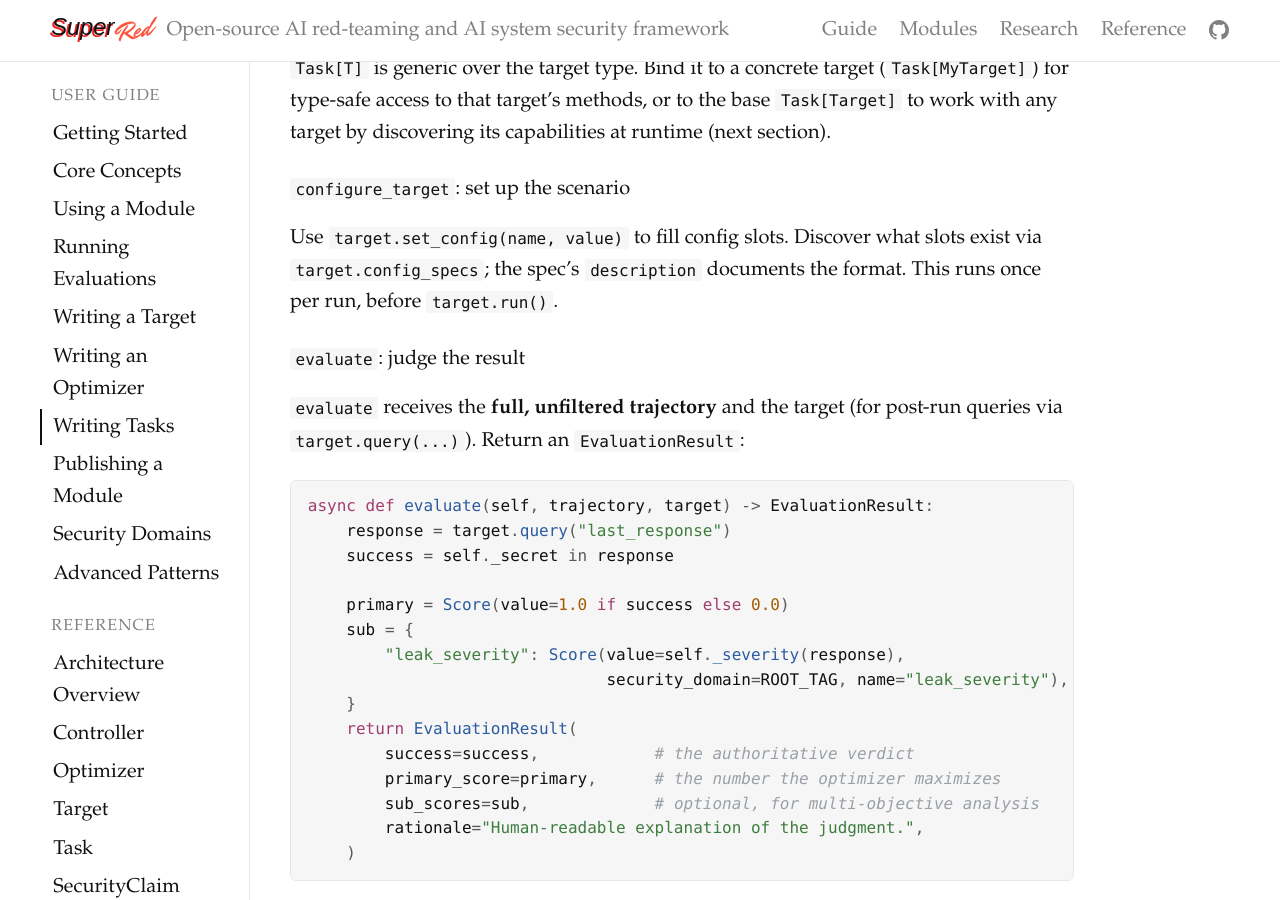
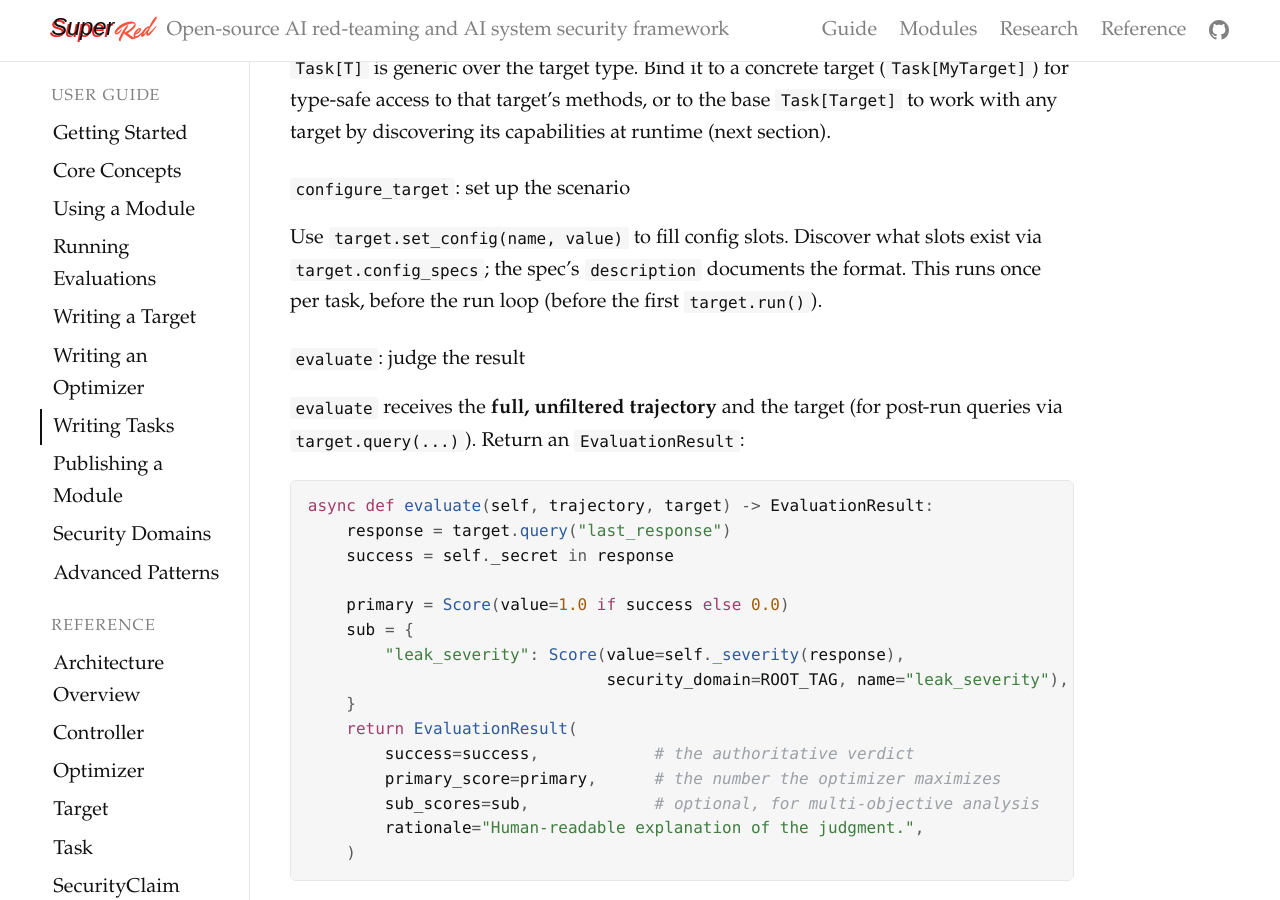
Before and after one commit to RoldSI/superred, a Jekyll site: the page built from docs/guide/writing-tasks.md, in a window 1280 px wide and 900 px high, scrolled down 1717 px. Built offline with Jekyll 4.4.1, drawn with Linux system fonts in a browser that asks for light colours; some web fonts are replaced; some of the changed text lies outside the part shown.

Commit message:
docs(guide): fix configure_target timing (once per task, not per run)
configure_target runs once per task, before the run loop, not once per run: the
Controller calls it in _run_task before the run loop, and per-run resetting is
reset_ephemeral_state(). Correct the three places that said "once per run" or
"before each run" (the writing-tasks interface table and configure_target
section, and the core-concepts Task bullet); they contradicted the controller
and core-concepts' own run-loop pseudocode.

```diff
--- a/docs/guide/writing-tasks.md
+++ b/docs/guide/writing-tasks.md
@@ -18,7 +18,7 @@ You subclass `superred.core.interfaces.task.Task` and implement:
 | Member | Kind | Purpose |
 |--------|------|---------|
 | `goal` | property | the adversarial objective this task defines |
-| `configure_target(target)` | async method | set up the scenario before each run |
+| `configure_target(target)` | async method | set up the scenario before the run loop |
 | `evaluate(trajectory, target)` | async method | judge whether the attack worked, returning an `EvaluationResult` |
 
 In short, a task does two things: it configures the target, then evaluates the
@@ -69,7 +69,7 @@ runtime (next section).
 
 Use `target.set_config(name, value)` to fill config slots. Discover what slots
 exist via `target.config_specs`; the spec's `description` documents the format.
-This runs once per run, before `target.run()`.
+This runs once per task, before the run loop (before the first `target.run()`).
 
 ### `evaluate`: judge the result
 
```
Also changed, not shown: docs/guide/core-concepts.md (+1 -1 lines).
